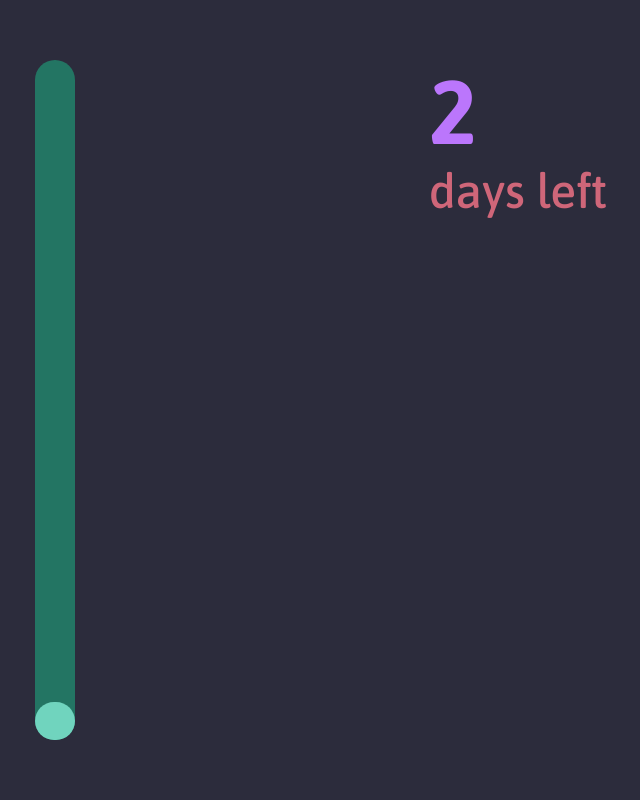
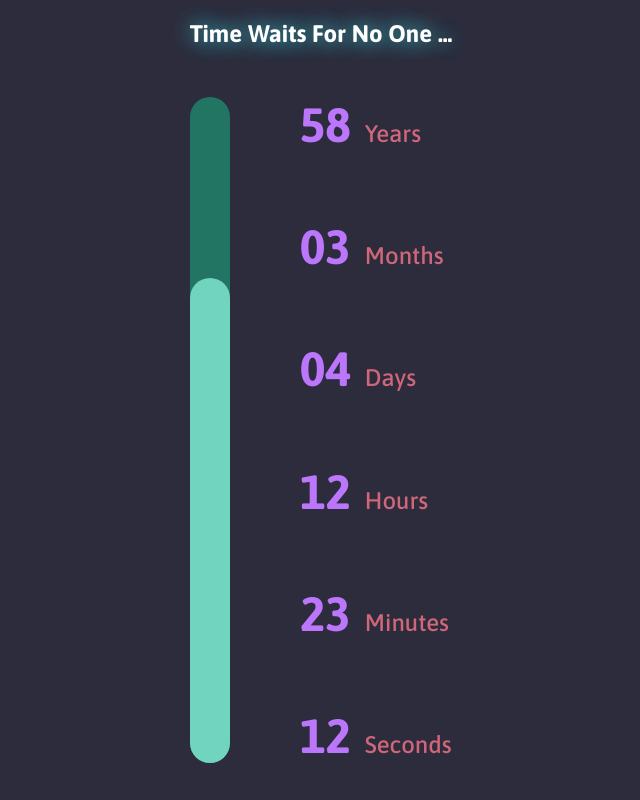
Before and after one commit to reza-sjdn/reminder, a plain HTML site: page index.html in a window 1280 px wide. Shown: the whole page, without its empty margins (319-959 px from the left). Drawn offline with Linux system fonts and the light colour scheme.

Commit message:
changed the deadline to my possible death time

```diff
--- a/index.html
+++ b/index.html
@@ -7,14 +7,41 @@
     <link rel="stylesheet" href="style.css">
 </head>
 <body>
-    <div class="progress-bar">
-        <div id="indicator"></div>
-    </div>
+    <h1 class="header-quote">Time Waits For No One ...</h1>
 
-    <div class="info">
-        <strong id="days">36</strong>
-        <p class="sub-text">days left</p>
-    </div>
+    <section>
+        <div class="progress-bar">
+            <div id="indicator"></div>
+        </div>
+
+        <div class="info">
+            <div>
+                <strong class="num" id="year"></strong>
+                <small class="sub-text">Years</small>
+            </div>
+            <div>
+                <strong class="num" id="month"></strong>
+                <small class="sub-text">Months</small>
+            </div>
+            <div>
+                <strong class="num" id="day"></strong>
+                <small class="sub-text">Days</small>
+            </div>
+            <div>
+                <strong class="num" id="hour"></strong>
+                <small class="sub-text">Hours</small>
+            </div>
+            <div>
+                <strong class="num" id="minute"></strong>
+                <small class="sub-text">Minutes</small>
+            </div>
+            <div>
+                <strong class="num" id="second"></strong>
+                <small class="sub-text">Seconds</small>
+            </div>
+        </div>
+    </section>
+
 
     <script src="script.js"></script>
 </body>
--- a/script.js
+++ b/script.js
@@ -1,8 +1,34 @@
-const deadline = new Date("2023-9-25");
-const diff = deadline.getTime() - Date.now();
+setInterval(findTimeLeft, 1000);
 
-const daysLeft = diff / 86400000;
-document.getElementById("days").innerHTML = Math.floor(daysLeft);
 
-const progress = (daysLeft / 45) * 100;
-document.getElementById("indicator").style.height = `${progress}%`;
+function findTimeLeft () {
+    const deadline = new Date("2081-12-11");
+    const diff = deadline.getTime() - Date.now();
+
+    let daysLeft = diff / 86400000;
+    document.getElementById("year").innerHTML = fill(Math.floor(daysLeft / 365));
+    daysLeft %= 365;
+
+    document.getElementById("month").innerHTML = fill(Math.floor(daysLeft / 30));
+    daysLeft %= 30;
+
+    document.getElementById("day").innerHTML = fill(Math.floor(daysLeft));
+    let secondsLeft = (daysLeft - Math.floor(daysLeft)) * 86400;
+
+    document.getElementById("hour").innerHTML = fill(Math.floor(secondsLeft / 3600));
+    secondsLeft %= 3600;
+
+    document.getElementById("minute").innerHTML = fill(Math.floor(secondsLeft / 60));
+    secondsLeft %= 60;
+
+    document.getElementById("second").innerHTML = fill(Math.floor(secondsLeft));
+
+
+    const progress = (diff / (80 * 365 * 86400000)) * 100;
+    document.getElementById("indicator").style.height = `${progress}%`;
+}
+
+
+function fill (num) {
+    return (num < 10) ? ('0' + num) : num;
+}
--- a/style.css
+++ b/style.css
@@ -7,17 +7,31 @@
 }
 
 body {
-    min-height: 100vh;
-    display: flex;
-    justify-content: space-evenly;
-    align-items: center;
     background-color: #2c2c3c;
     font-family: 'Asap', sans-serif;
 }
 
+.header-quote {
+    height: 60px;
+    padding: 20px;
+    font-size: 24px;
+    text-align: center;
+    color: #fff;
+    text-shadow: 0 0 20px #36d8e4;
+}
+
+section {
+    height: calc(100vh - 60px);
+    display: flex;
+    justify-content: space-evenly;
+    align-items: center;
+    margin: auto;
+    max-width: 400px;
+}
+
 .progress-bar {
     width: 40px;
-    height: 85vh;
+    height: 90%;
     background-color: #237563;
     border-radius: 50px;
     position: relative;
@@ -25,7 +39,7 @@ body {
 
 .progress-bar #indicator {
     width: 100%;
-    height: 30%;
+    height: auto;
     background-color: #70d4be;
     border-radius: 50px;
     position: absolute;
@@ -33,17 +47,21 @@ body {
 }
 
 .info {
-    height: 85vh;
+    height: 90%;
+    display: flex;
+    flex-direction: column;
+    justify-content: space-between;
 }
 
-.info #days {
+.info .num {
     color: #bb76fc;
     font-weight: 700;
-    font-size: 90px;
+    font-size: 48px;
+    margin-right: 10px;
 }
 
 .info .sub-text {
     color: #cf6679;
     font-weight: 500;
-    font-size: 48px;
+    font-size: 24px;
 }
```
